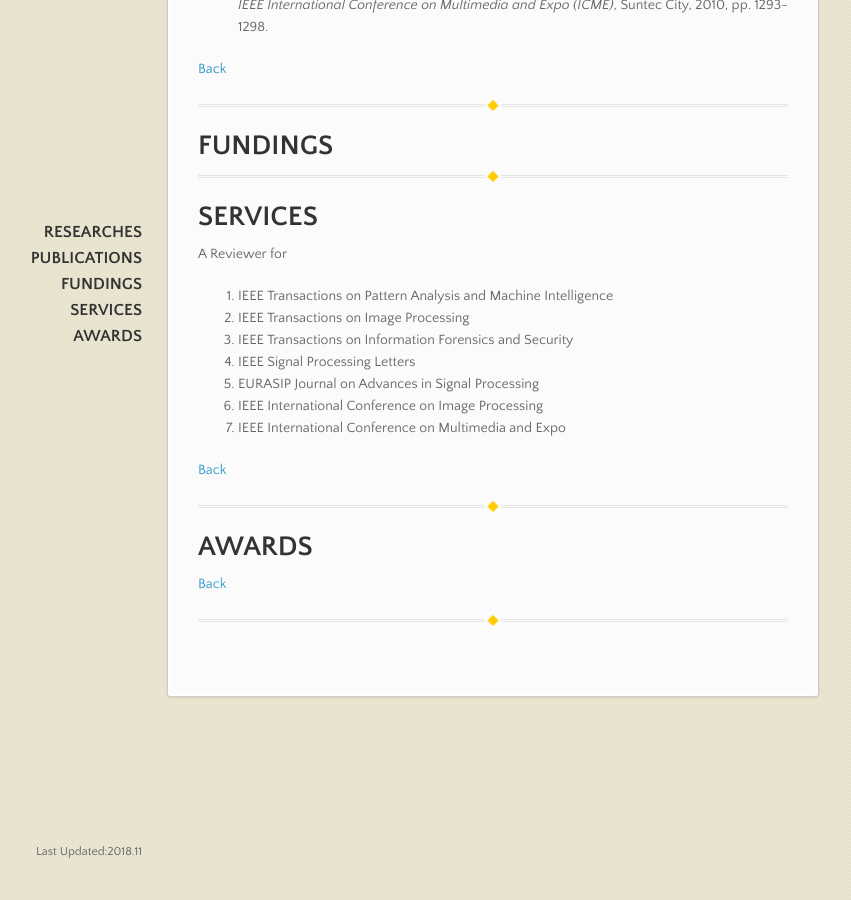
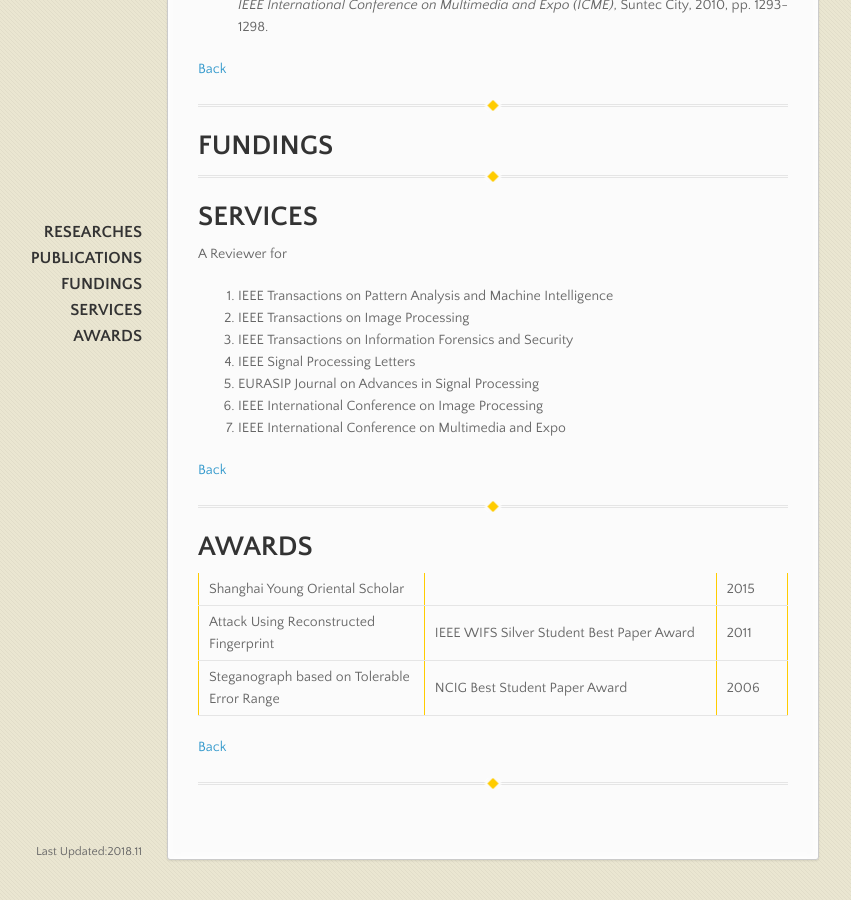
Before and after one commit to blazelisheng/blazelisheng.github.io, a Jekyll site: the page built from index.md, in a window 1280 px wide and 900 px high, scrolled down 1765 px. Shown: the whole window, without its empty margins (148-999 px from the left). Built offline with Jekyll 4.4.1, drawn with Linux system fonts in a browser that asks for light colours.

Commit message:
Update index.md

```diff
--- a/index.md
+++ b/index.md
@@ -72,6 +72,23 @@
 # AWARDS
 
 
+<table border="0" cellspacing="0" cellpadding="0">
+<tr>
+<td width="150">Shanghai Young Oriental Scholar</td>
+<td width="200"></td>
+<td width="20">2015</td>
+</tr>
+<tr>
+<td>Attack Using Reconstructed Fingerprint</td>
+<td>IEEE WIFS Silver Student Best Paper Award</td>
+<td>2011</td>
+</tr>
+<tr>
+<td>Steganograph based on Tolerable Error Range</td>
+<td>NCIG Best Student Paper Award</td>
+<td>2006</td>
+</tr>
+</table>
 
 
 [Back](./index.md)
```
